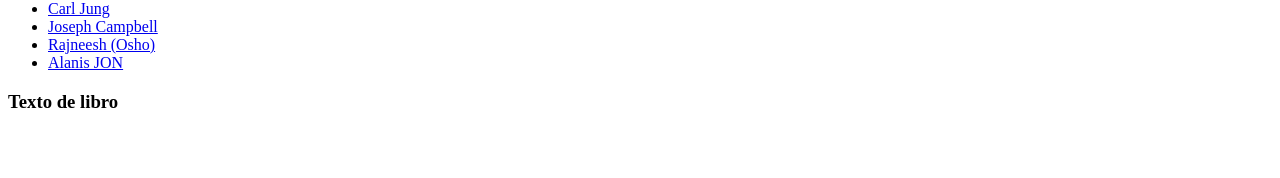
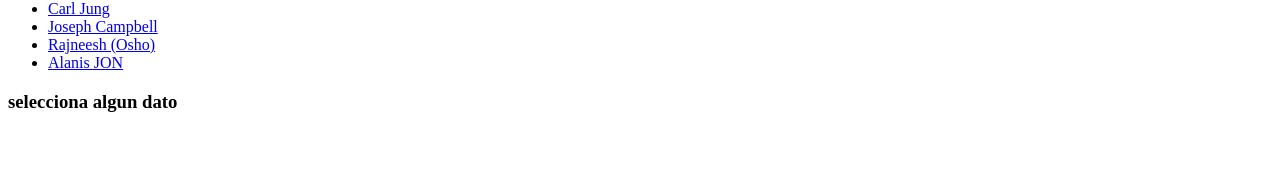
Before and after one commit to Jonlaleo25/menu-react-router-, a React (Create React App) app: page /writers in a window 1280 px wide. Shown: the part 122-300 px from the top of the page. Built offline with nearby package versions, Linux system fonts and the light colour scheme; data requests are answered from the project's data file.

Commit message:
Asignando los errores cuando un dato no exita poner no encontrado

```diff
--- a/src/Component/App.js
+++ b/src/Component/App.js
@@ -1,6 +1,7 @@
 import React, { Component, Fragment } from 'react';
-import { BrowserRouter, Link, Route }    from  'react-router-dom';
+import { BrowserRouter, Link, Route,Switch }    from  'react-router-dom';
 import Writers   from './Writers';
+import NotFound from './Errors/404';
 
 export default class extends Component{
  state = {
@@ -38,9 +39,14 @@
                         </Link>
                     </li>
                   </ul><hr/>
-                <Route exact path="/" render={()=><div>Home</div> } />
-                <Route path="/writers" render={
-                  props=><Writers {...props} writers={writers}/>}/>
+                  <Switch>
+                      <Route exact path="/" render={()=><div>Home</div> } />
+                      <Route path="/writers" render={
+                        props=><Writers {...props} writers={writers}/>
+                      }/>
+
+                      <Route component={NotFound}/>
+                  </Switch>
 
             </Fragment>
       </BrowserRouter>
--- /dev/null
+++ b/src/Component/Errors/404.js
@@ -0,0 +1,4 @@
+import React from 'react'
+
+export default () =>
+      <h3>No encontrado</h3>
--- a/src/Component/Writers/Writer/index.js
+++ b/src/Component/Writers/Writer/index.js
@@ -1,16 +1,16 @@
 import React, {  Fragment } from 'react';
 
-export default  ({ match, id, name, born,deceased, description,image}) =>
+export default  ({ name, born,deceased, description,image}) =>
 
 // console.log(match) ||
 <Fragment>
-    <img src={image} alt={name} style={{maxWidth: 300}}/>
+
 <h1>{name}</h1>
 <h3>{ born} &mdash: {deceased} </h3>
 <p>
 {description}
 </p>
-
+<img src={image} alt={name} style={{maxWidth: 300}}/>
 
 
 </Fragment>
--- a/src/Component/Writers/index.js
+++ b/src/Component/Writers/index.js
@@ -1,7 +1,7 @@
 import  React, { Fragment} from 'react';
-import {Link, Route }    from  'react-router-dom';
+import {Link, Route, Redirect }    from  'react-router-dom';
 import Writer  from  './Writer';
-
+import NotFound from '../Errors/404';
 export default ({ match:{ url }, writers })=>
 <Fragment>
     <ul>
@@ -12,10 +12,16 @@
         )}
     </ul>
 <Route  path={url} render={
-    ()=> <h3>Texto de libro</h3>}
+    ()=> <h3>selecciona algun dato</h3>}
     />
 
     <Route exact path={ `${url}/:writerId` }  render= {
-       ({match}) => <Writer {...writers.find(writer  =>  writer.id === match.params.writerId)}/>
+       ({match}) =>{
+           const writer = writers.find(writer  =>  writer.id === match.params.writerId)
+           if(!writer){
+               return <NotFound />
+           }
+             return <Writer {...writer}/>
+          }
         }/>
 </Fragment>
```
